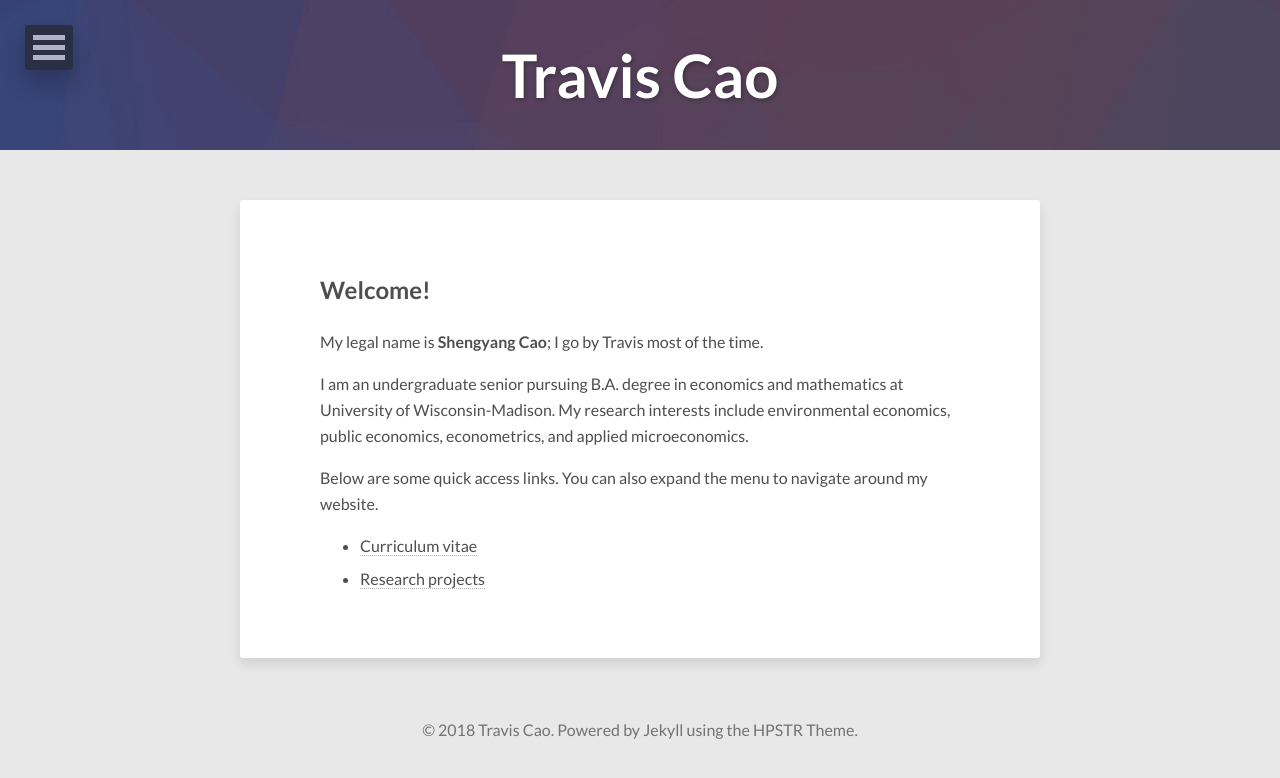
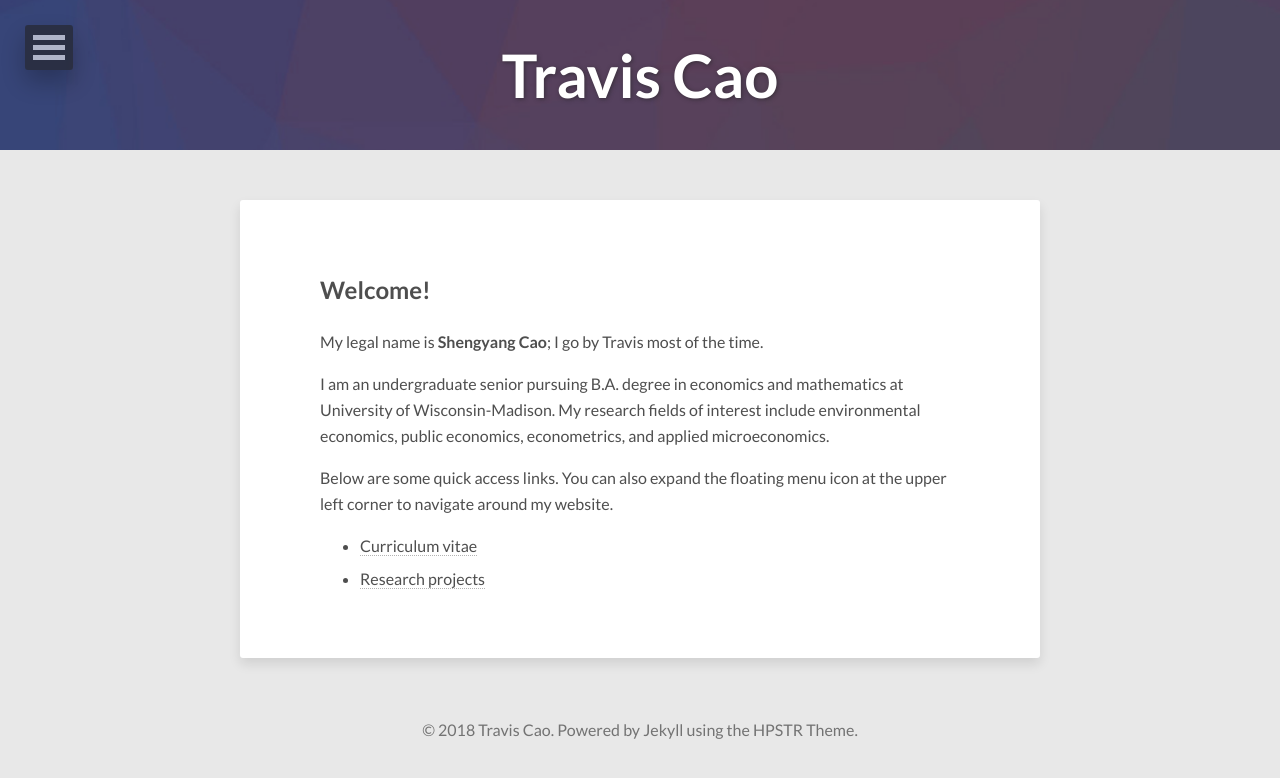
Before and after one commit to scaotravis/scaotravis.github.io, a Jekyll site: the page built from _posts/2018-11-19-homepage.md, in a window 1280 px wide. Shown: the top 778 px of the page. Built offline with Jekyll 4.4.1, drawn with Linux system fonts in a browser that asks for light colours; nearby versions of some CDN libraries.

Commit message:
updated homepage

```diff
--- a/_posts/2018-11-19-homepage.md
+++ b/_posts/2018-11-19-homepage.md
@@ -9,9 +9,9 @@
 
 My legal name is **Shengyang Cao**; I go by Travis most of the time.
 
-I am an undergraduate senior pursuing B.A. degree in economics and mathematics at University of Wisconsin-Madison. My research interests include environmental economics, public economics, econometrics, and applied microeconomics.
+I am an undergraduate senior pursuing B.A. degree in economics and mathematics at University of Wisconsin-Madison. My research fields of interest include environmental economics, public economics, econometrics, and applied microeconomics.
 
-Below are some quick access links. You can also expand the menu to navigate around my website.
+Below are some quick access links. You can also expand the floating menu icon at the upper left corner to navigate around my website.
 
 * [Curriculum vitae]({{ site.url }}/downloads/cv_shengyang_cao.pdf)
 * [Research projects]({{ site.url }}/research)
```
